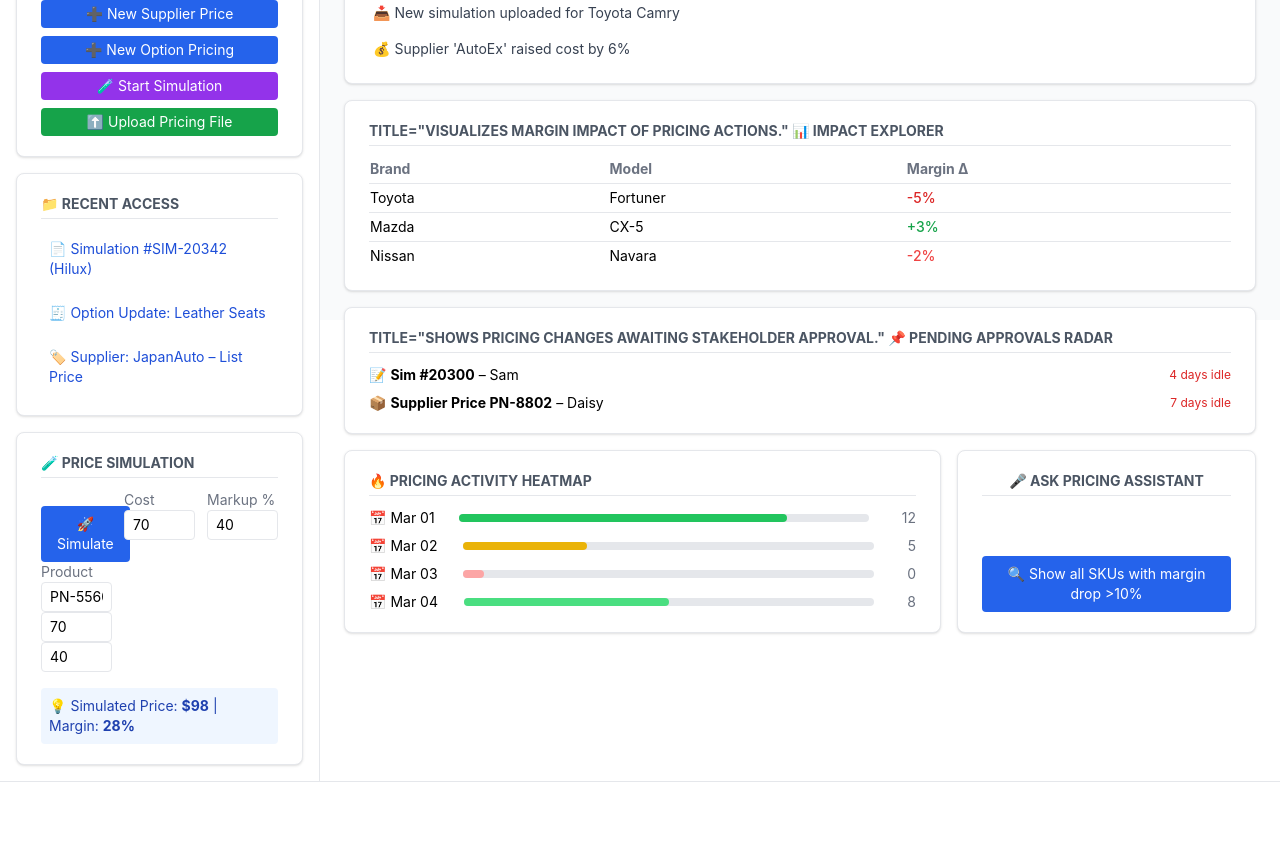
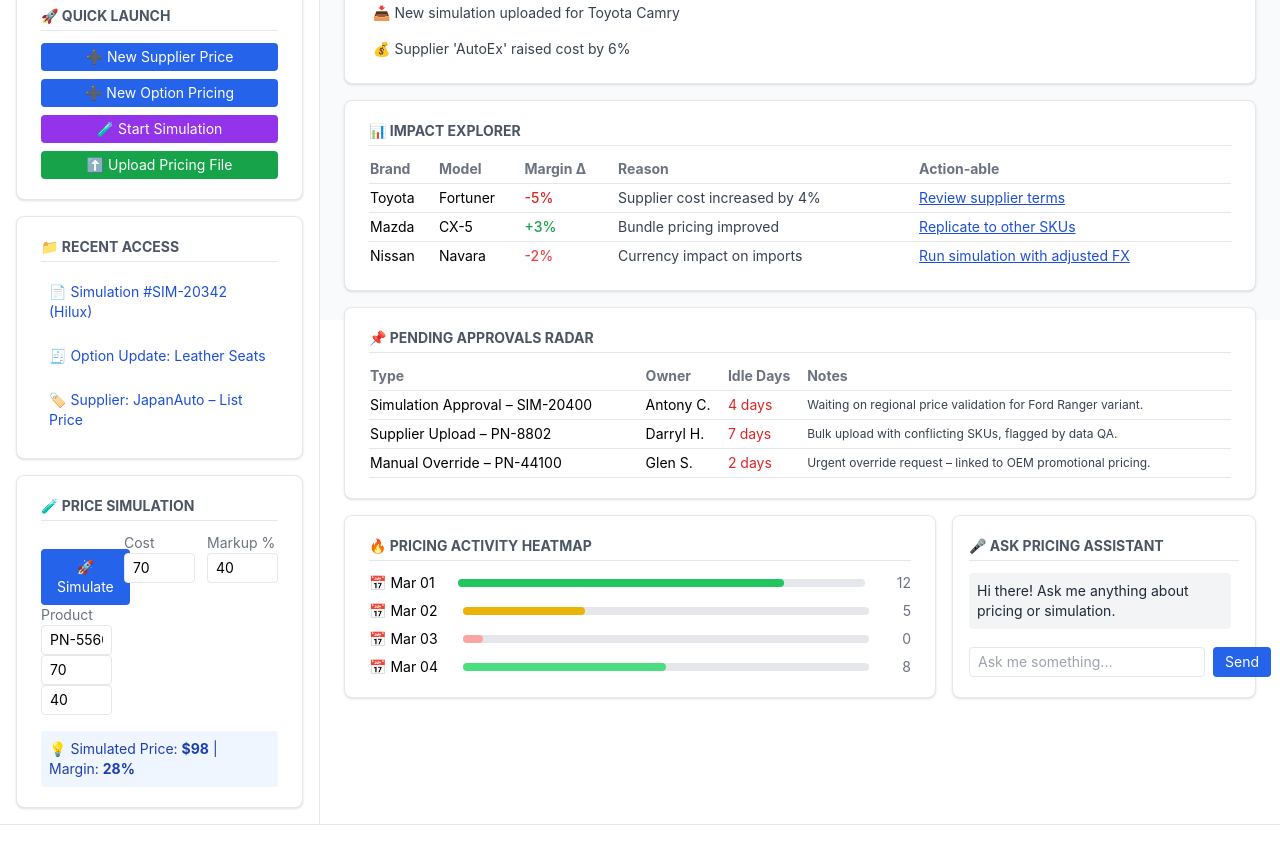
Before and after one commit to bobbyboruah/inventory-landing-page, a React (Create React App) app: page / in a window 1280 px wide. Shown: the part 480-1344 px from the top of the page. Before the commit the page ends 1310 px from the top, so only its background shows below. Built offline with nearby package versions, Linux system fonts and the light colour scheme.

Commit message:
Update Pending Approvals Radar with realistic notes and names

```diff
--- a/src/components/PricingLandingPage.js
+++ b/src/components/PricingLandingPage.js
@@ -9,6 +9,11 @@
   const [simCost, setSimCost] = useState(70);
   const [simMarkup, setSimMarkup] = useState(40);
   const [searchInput, setSearchInput] = useState("");
+  const [chatInput, setChatInput] = useState("");
+const [chatHistory, setChatHistory] = useState([
+  { sender: "bot", message: "Hi there! Ask me anything about pricing or simulation." }
+]);
+
   const tips = [
     "Don’t chase volume with price. Protect your margin.",
     "Simulate before you publish to avoid pricing shocks.",
@@ -57,7 +62,7 @@
 
 
           <span className="text-gray-600">🔔</span>
-          <span className="text-gray-600">👤 John</span>
+          <span className="text-gray-600">👤 Bobby</span>
         </div>
       </header>
       {/* Pricing Tips */}
@@ -72,11 +77,9 @@
         <aside className="w-1/4 border-r p-4 space-y-4 bg-white">
 
         <div className="bg-white border rounded-lg shadow px-4 py-3">
-        <div className="bg-white border rounded-lg shadow p-4 hover:bg-yellow-200 cursor-pointer transition">
 
-</div>
 
-<h2 className="text-xs font-semibold ...">  text-gray-600 uppercase mb-3 border-b pb-1">📋 Smart Watchlist</h2>
+<h2 className="text-sm font-bold text-gray-600 uppercase mb-3 border-b pb-1">📋 Smart Watchlist</h2>
   <ul className="space-y-2">
   {[
     {
@@ -97,6 +100,13 @@
       emoji: "🎯",
       color: "text-yellow-600",
     },
+    {
+      label: "Simulation Approval Pending",
+      change: "(Count=5 | Due:27-Mar-2025)",
+      emoji: "📥",
+      color: "text-orange-600",
+    },
+
   ].map((item, index) => (
     <li
       key={index}
@@ -234,7 +244,7 @@
         <main className="flex-1 p-6 space-y-4">
         <div className="bg-white border rounded-lg shadow px-6 py-5">
         <h2 className="text-sm font-bold text-gray-600 uppercase mb-3 border-b pb-1">
-  📅 My Tasks Timeline
+  📅 Dairy
 </h2>
 
   <ul className="space-y-3">
@@ -270,7 +280,7 @@
 
 <div className="bg-white border rounded-lg shadow px-6 py-5">
 <h2 className="text-sm font-bold text-gray-600 uppercase mb-3 border-b pb-1">
-  🔍 <span title="Tracks pricing deltas across SKUs and options.">What Changed</span>
+  🔍 <span title="Tracks pricing deltas across SKUs and options.">Recent Changed</span>
 </h2>
 
 
@@ -312,18 +322,21 @@
 </div>
 
 <div className="bg-white border rounded-lg shadow px-6 py-5">
-<h2 className="text-sm font-bold text-gray-600 uppercase mb-3 border-b pb-1">
+  <h2
+    className="text-sm font-bold text-gray-600 uppercase mb-3 border-b pb-1"
     title="Visualizes margin impact of pricing actions."
-
+  >
     📊 Impact Explorer
   </h2>
 
-  <table className="w-full text-sm">
+  <table className="w-full text-sm table-auto">
     <thead>
       <tr className="text-gray-500 text-left border-b">
         <th className="pb-1">Brand</th>
         <th className="pb-1">Model</th>
         <th className="pb-1">Margin Δ</th>
+        <th className="pb-1">Reason</th>
+        <th className="pb-1">Action-able</th>
       </tr>
     </thead>
     <tbody>
@@ -331,16 +344,55 @@
         <td className="py-1">Toyota</td>
         <td>Fortuner</td>
         <td className="text-red-600 font-medium">-5%</td>
+        <td className="text-gray-700">Supplier cost increased by 4%</td>
+        <td>
+          <button
+            onClick={() =>
+              setModalMessage(
+                "📝 Action: Review Supplier Terms\n\nMargin drop triggered by cost spike from AutoEx.\nSuggested: Re-negotiate contract or consider alternate supplier."
+              )
+            }
+            className="text-blue-700 underline hover:text-blue-900"
+          >
+            Review supplier terms
+          </button>
+        </td>
       </tr>
       <tr className="border-b">
         <td className="py-1">Mazda</td>
         <td>CX-5</td>
         <td className="text-green-600 font-medium">+3%</td>
+        <td className="text-gray-700">Bundle pricing improved</td>
+        <td>
+          <button
+            onClick={() =>
+              setModalMessage(
+                "✅ Action: Replicate Strategy\n\nThis pricing bundle improved margin.\nApply similar bundling logic to other models with low margin."
+              )
+            }
+            className="text-blue-700 underline hover:text-blue-900"
+          >
+            Replicate to other SKUs
+          </button>
+        </td>
       </tr>
       <tr>
         <td className="py-1">Nissan</td>
         <td>Navara</td>
         <td className="text-red-500 font-medium">-2%</td>
+        <td className="text-gray-700">Currency impact on imports</td>
+        <td>
+          <button
+            onClick={() =>
+              setModalMessage(
+                "📊 Action: Run FX-Adjusted Simulation\n\nCurrency depreciation increased costs.\nRun new simulation with updated exchange rate to evaluate margin impact."
+              )
+            }
+            className="text-blue-700 underline hover:text-blue-900"
+          >
+            Run simulation with adjusted FX
+          </button>
+        </td>
       </tr>
     </tbody>
   </table>
@@ -348,26 +400,54 @@
 
 <div className="bg-white border rounded-lg shadow px-6 py-5">
   <h2 className="text-sm font-bold text-gray-600 uppercase mb-3 border-b pb-1">
-title="Shows pricing changes awaiting stakeholder approval."
-
     📌 Pending Approvals Radar
   </h2>
 
-  <ul className="space-y-2 text-sm">
-    <li className="flex justify-between items-center">
-      <div>
-        📝 <strong>Sim #20300</strong> – Sam
+  <table className="w-full text-sm">
+    <thead>
+      <tr className="text-gray-500 text-left border-b">
+        <th className="pb-1">Type</th>
+        <th className="pb-1">Owner</th>
+        <th className="pb-1">Idle Days</th>
+        <th className="pb-1">Notes</th>
+      </tr>
+    </thead>
+    <tbody>
+      {[
+        {
+          type: "Simulation Approval – SIM-20400",
+          owner: "Antony C.",
+          idle: "4 days",
+          notes:
+            "Waiting on regional price validation for Ford Ranger variant.",
+        },
+        {
+          type: "Supplier Upload – PN-8802",
+          owner: "Darryl H.",
+          idle: "7 days",
+          notes:
+            "Bulk upload with conflicting SKUs, flagged by data QA.",
+        },
+        {
+          type: "Manual Override – PN-44100",
+          owner: "Glen S.",
+          idle: "2 days",
+          notes:
+            "Urgent override request – linked to OEM promotional pricing.",
+        },
+      ].map((item, idx) => (
+        <tr key={idx} className="border-b hover:bg-gray-50">
+          <td className="py-1">{item.type}</td>
+          <td>{item.owner}</td>
+          <td className="text-red-600">{item.idle}</td>
+          <td className="text-xs text-gray-700">{item.notes}</td>
+        </tr>
+      ))}
+    </tbody>
+  </table>
 </div>
-      <span className="text-red-600 text-xs">4 days idle</span>
-    </li>
-    <li className="flex justify-between items-center">
-      <div>
-        📦 <strong>Supplier Price PN-8802</strong> – Daisy
-      </div>
-      <span className="text-red-600 text-xs">7 days idle</span>
-    </li>
-  </ul>
-</div>
+
+
 <div className="flex space-x-4">
   {/* 🔥 Pricing Activity Heatmap */}
   <div className="w-2/3 bg-white border rounded-lg shadow px-6 py-5">
@@ -405,21 +485,85 @@
       </li>
     </ul>
   </div>
-
-  {/* 🎤 Ask Pricing Assistant */}
-  <div className="w-1/3 bg-white border rounded-lg shadow px-6 py-5 text-center flex flex-col justify-between">
+{/* 🎤 Ask Pricing Assistant (Chatbot UI) */}
+<div className="w-1/3 bg-white border rounded-lg shadow px-4 py-5 flex flex-col justify-between">
   <h2 className="text-sm font-bold text-gray-600 uppercase mb-3 border-b pb-1">
     🎤 Ask Pricing Assistant
   </h2>
+
+  <div className="flex-1 mb-3 space-y-2 overflow-y-auto pr-2" style={{ maxHeight: "12rem" }}>
+  {chatHistory.map((chat, index) => (
+    <div
+      key={index}
+      className={`p-2 rounded text-sm ${
+        chat.sender === "bot"
+          ? "bg-gray-100 text-left text-gray-800"
+          : "bg-blue-100 text-right text-blue-800"
+      }`}
+    >
+      {chat.message}
+    </div>
+  ))}
+</div>
+
+
+  <div className="flex space-x-2">
+    <input
+      type="text"
+      value={chatInput}
+      onChange={(e) => setChatInput(e.target.value)}
+      placeholder="Ask me something..."
+      className="flex-1 border rounded px-2 py-1 text-sm"
+    />
     <button
-      onClick={() =>
-        setModalMessage("Showing all SKUs with margin drop >10%...")
+      onClick={() => {
+        const trimmed = chatInput.trim();
+        if (!trimmed) return;
+
+        const updated = [...chatHistory, { sender: "user", message: trimmed }];
+        const inputLower = trimmed.toLowerCase();
+
+        // List of pricing-related keywords
+        const keywords = [
+          "margin", "supplier", "simulation", "sku", "product", "price",
+          "discount", "bundle", "tariff", "duty", "buying", "cost", "markup",
+          "standard cost", "version", "option", "override", "uom", "pack", "rate",
+          "country", "origin", "list price", "po type", "simulation id",
+          "effective from", "effective to", "exchange rate", "local price",
+          "included", "model price", "net price", "multi-currency",
+          "lead time", "stock", "review", "price increase", "price drop",
+          "simulation result", "supplier upload", "filter", "battery", "engine",
+          "brake", "clutch", "alternator", "radiator", "headlight", "starter"
+        ];
+
+        const matchedKeyword = keywords.find(kw => inputLower.includes(kw));
+        let reply = "";
+
+        if (matchedKeyword) {
+          if (inputLower.includes("margin")) {
+            reply = "Margin for Toyota Fortuner dropped by 5%. CX-5 improved by 3%.";
+          } else if (inputLower.includes("supplier")) {
+            reply = "Supplier 'AutoEx' increased cost by 6% across 38 SKUs.";
+          } else if (inputLower.includes("simulation")) {
+            reply = "Simulation SIM-20342 includes 5 options for Camry.";
+          } else {
+            reply = `✅ You're asking about "${matchedKeyword}". This will be supported in the full version.`;
           }
-      className="bg-blue-600 text-white px-4 py-2 rounded hover:bg-blue-700 text-sm"
+        } else {
+          reply = "🤖 Ask me pricing-related questions like margin, supplier, simulation, etc.";
+        }
+
+        setChatHistory([...updated, { sender: "bot", message: reply }]);
+        setChatInput("");
+      }}
+
+      className="bg-blue-600 text-white px-3 py-1 rounded hover:bg-blue-700 text-sm"
     >
-      🔍 Show all SKUs with margin drop &gt;10%
+      Send
     </button>
   </div>
+</div>
+
 </div>
 
 
```
Lines whose indentation alone changed are shown as unchanged.
